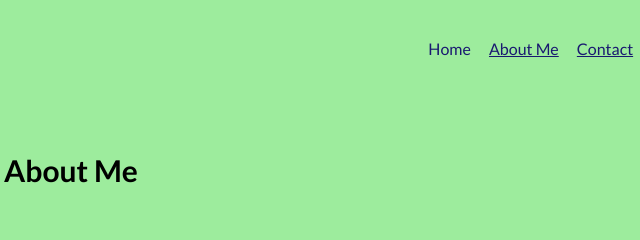
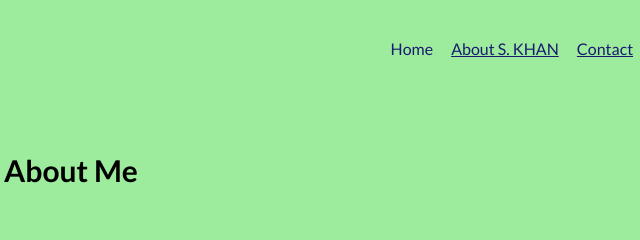
Before and after one commit to ALLPOSITIVE/portfolio-website, a plain HTML site: page about.html in a window 1280 px wide. Shown: the top 240 px of the page, 569-1209 px from the left. Drawn offline with nearby package versions, Linux system fonts and the light colour scheme.

Commit message:
Update about.html
IF APPLIED, THIS WILL COMMITT MORE PERSONALIAZTION OF THE MENU LINK.

```diff
--- a/about.html
+++ b/about.html
@@ -21,7 +21,7 @@
             <a href="index.html" role="menuitem" class="navigation-list__item navigation-list__item--active">Home</a>
           </li>
           <li role="presentation">
-            <a href="about.html" role="menuitem" class="navigation-list__item">About Me</a>
+            <a href="about.html" role="menuitem" class="navigation-list__item">About S. KHAN</a>
           </li>
           <li role="presentation">
             <a href="contact.html" role="menuitem" class="navigation-list__item">Contact</a>
```
